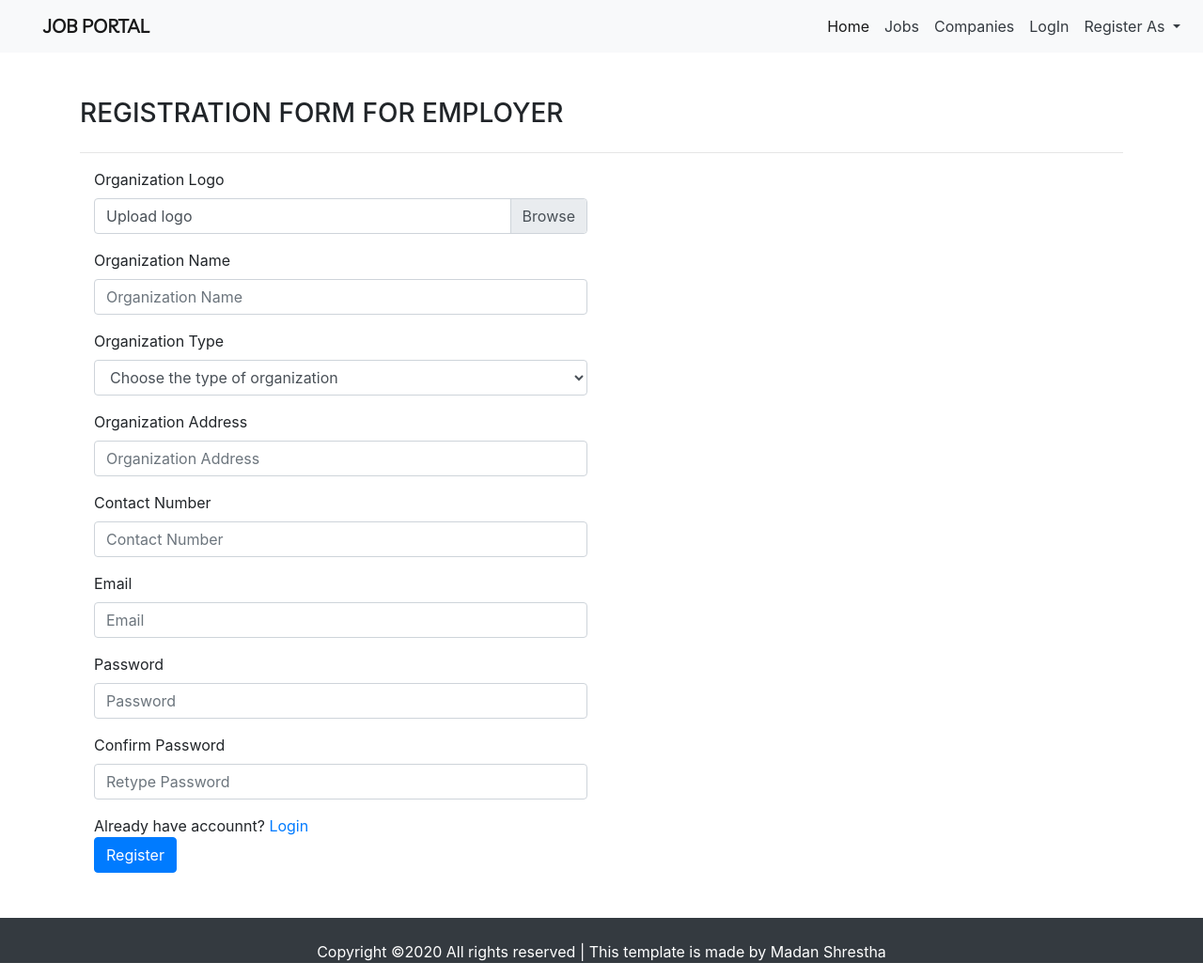
After one commit to MadanStha7/Job-Portal, a Django app: page /company_register/ in a window 1280 px wide. The commit adds this page. Shown: the whole page at 94% size. Run offline with Django 3.2, Linux system fonts and the light colour scheme; some libraries are stand-ins or nearby versions.

Commit message:
Templates added

```diff
--- /dev/null
+++ b/Job_Portal/JobApp/templates/JobApp/company_register.html
@@ -0,0 +1,86 @@
+{% extends 'JobApp/index.html' %}
+
+{% block content %}
+<main class="container">
+    <h3 class="mt-5 mb-4">REGISTRATION FORM FOR EMPLOYER </h3>
+    <hr>
+    <form>
+        <div class="form-group col-md-6">
+            <label for="fname">Organization Logo</label>
+
+            <div class="input-group mb-3">
+                <div class="custom-file">
+                    <input accept="image/*" type="file" class="custom-file-input" id="resume"
+                           aria-describedby="resume">
+                    <label class="custom-file-label" for="logo">Upload logo</label>
+                </div>
+            </div>
+        </div>
+
+        <div class="form-group col-md-6">
+            <label for="fname">Organization Name</label>
+            <input type="text" class="form-control" id="fname" placeholder="Organization Name">
+        </div>
+
+        <div class="form-group col-md-6">
+            <label for="organiztionType">Organization Type</label>
+            <select id="organizationtype" class="form-control" onmousedown="if(this.options.length>8){this.size=8;}"
+                    onchange='this.size=0;' onblur="this.size=0;">
+                <option selected>Choose the type of organization</option>
+                <option>Airlines</option>
+                <option>Automotive Sales, Support & Service</option>
+                <option>Banks</option>
+                <option>Call Center</option>
+                <option>Consumer Products</option>
+                <option>Designing / Printing</option>
+                <option>E-business</option>
+                <option>Education</option>
+                <option>Event Management</option>
+                <option>Finance</option>
+                <option>Governmental Organization</option>
+                <option>Health</option>
+                <option>Hotels</option>
+                <option>Insurence</option>
+                <option>Information Technology</option>
+                <option>Import/Export</option>
+                <option>ISP</option>
+                <option>Media</option>
+                <option>NGO</option>
+                <option>Real Estate</option>
+                <option>Travel Agency</option>
+            </select>
+        </div>
+
+        <div class="form-group col-md-6">
+            <label for="inputAddress">Organization Address</label>
+            <input type="text" class="form-control" id="inputAddress" placeholder="Organization Address">
+        </div>
+
+        <div class="form-group col-md-6">
+            <label>Contact Number</label>
+            <input type="phone" class="form-control" id="phone" placeholder="Contact Number">
+        </div>
+
+        <div class="form-group col-md-6">
+            <label for="email">Email</label>
+            <input type="email" class="form-control" id="email" placeholder="Email">
+        </div>
+
+        <div class="form-group col-md-6">
+            <label for="pwd">Password</label>
+            <input type="password" class="form-control" id="pwd" placeholder="Password">
+
+        </div>
+        <div class="form-group col-md-6">
+            <label for="pwd">Confirm Password</label>
+            <input type="password" class="form-control" id="pwd2" placeholder="Retype Password">
+        </div>
+
+        <div class="form-group col-md-6">
+            <h7>Already have accounnt?</h7>
+            <a href=""> Login</a><br>
+            <button type="submit" class="btn btn-primary">Register</button>
+        </div>
+    </form>
+</main>
+{% endblock %}
--- a/Job_Portal/JobApp/templates/JobApp/navbar.html
+++ b/Job_Portal/JobApp/templates/JobApp/navbar.html
@@ -30,7 +30,7 @@
                 </a>
                 <div class="dropdown-menu" aria-labelledby="navbarDropdownMenuLink">
                     <a class="dropdown-item" href="{% url 'register' %}">Job Seeker</a>
-                    <a class="dropdown-item" href="{% url 'register' %}">Employee</a>
+                    <a class="dropdown-item" href="{% url 'register' %}">Employer</a>
                 </div>
             </li>
         </ul>
--- a/Job_Portal/JobApp/urls.py
+++ b/Job_Portal/JobApp/urls.py
@@ -5,7 +5,8 @@ from . import views
 urlpatterns = [
     path('', views.homePage, name='home'),
     path('login/', views.loginPage, name='login'),
-    path('register/', views.registerPage, name='register'),
+    path('register/', views.jobseeker_registerPage, name='register'),
+    path('company_register/', views.company_registerPage, name='company_register'),
     path('company/', views.companyPage, name='company'),
     path('job/', views.jobPage, name='job'),
 
--- a/Job_Portal/JobApp/views.py
+++ b/Job_Portal/JobApp/views.py
@@ -11,8 +11,11 @@ def loginPage(request):
     return render(request, "JobApp/login.html")
 
 
-def registerPage(request):
+def jobseeker_registerPage(request):
     return render(request, "JobApp/register.html")
+
+def company_registerPage(request):
+    return render(request, "JobApp/company_register.html")
 
 
 def companyPage(request):
```
Also changed, not shown: Job_Portal/JobApp/templates/JobApp/register.html (+6 -2 lines).
